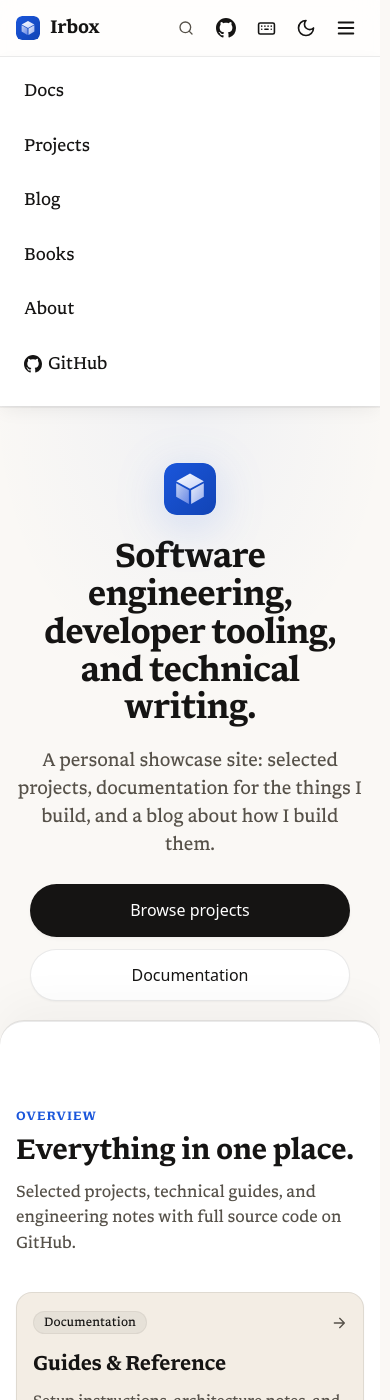
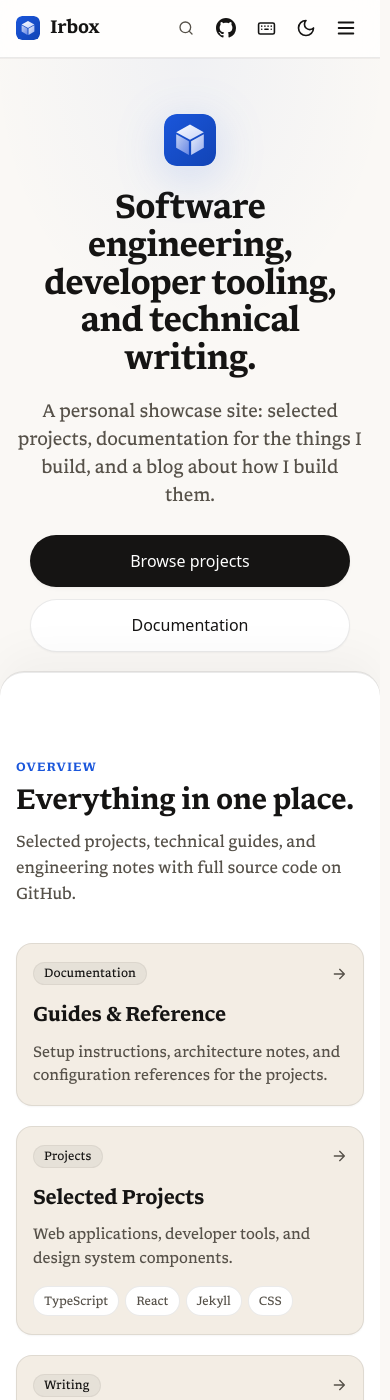
Before and after one commit to irbox/irbox.github.io, a Jekyll site: the page built from index.html, in a window 390 px wide and 1400 px high. Built offline with Jekyll 4.4.1, drawn with Linux system fonts in a browser that asks for light colours.

Commit message:
fix(nav): restore 2d1aaa6 mobile drawer grid animation styles and layout parity

```diff
--- a/assets/css/main.css
+++ b/assets/css/main.css
@@ -359,6 +359,7 @@
   scroll-padding-top: calc(var(--header-total-h) + 16px);
   -webkit-text-size-adjust: 100%;
   scrollbar-gutter: stable;
+  overflow-x: clip;
 }
 @media (prefers-reduced-motion: no-preference) {
   html {
@@ -448,6 +449,7 @@
 
 body {
   margin: 0;
+  overflow-x: clip;
   max-width: 100vw;
   background: var(--bg-body);
   color: var(--ink);
@@ -486,8 +488,6 @@
 /* Smooth page entrance transition to hide font/layout settles */
 main#main {
   flex: 1 0 auto;
-  min-width: 0;
-  max-width: 100%;
   animation: pageFadeIn 0.25s cubic-bezier(0.16, 1, 0.3, 1);
 }
 main#main:focus,
@@ -1027,7 +1027,7 @@
 .topnav__inner {
   display: flex;
   align-items: center;
-  gap: clamp(12px, 2vw, 24px);
+  gap: 24px;
   height: var(--header-h);
   max-width: var(--content-max);
   margin-inline: auto;
@@ -1136,38 +1136,38 @@
   display: inline-flex;
 }
 .drawer {
-  display: none;
-  border-top: 1px solid var(--border);
+  display: grid;
+  grid-template-rows: 0fr;
+  opacity: 0;
+  visibility: hidden;
+  border-top: 1px solid transparent;
+  padding: 0 16px;
+  overflow: hidden;
+  transition:
+    grid-template-rows 0.24s cubic-bezier(0.16, 1, 0.3, 1),
+    opacity 0.2s ease,
+    padding 0.24s cubic-bezier(0.16, 1, 0.3, 1),
+    border-color 0.2s ease,
+    visibility 0.24s;
+}
+.drawer[hidden] {
+  display: none !important;
+}
+.drawer > nav {
+  min-height: 0;
+  display: flex;
+  flex-direction: column;
+}
+.drawer.is-open {
+  grid-template-rows: 1fr;
+  opacity: 1;
+  visibility: visible;
   padding: 8px 16px max(16px, env(safe-area-inset-bottom, 16px));
+  border-top-color: var(--border);
   background: var(--glass-surface);
   backdrop-filter: var(--backdrop-glass);
   -webkit-backdrop-filter: var(--backdrop-glass);
   box-shadow: var(--shadow-md);
-  overflow: hidden;
-}
-.drawer:not([hidden]),
-.drawer.is-open {
-  display: block;
-  animation: drawerFadeIn 0.2s cubic-bezier(0.16, 1, 0.3, 1);
-}
-.drawer[hidden] {
-  display: none !important;
-}
-.drawer > nav {
-  min-height: 0;
-  display: flex;
-  flex-direction: column;
-  gap: 2px;
-}
-@keyframes drawerFadeIn {
-  from {
-    opacity: 0;
-    transform: translateY(-4px);
-  }
-  to {
-    opacity: 1;
-    transform: translateY(0);
-  }
 }
 @media (min-width: 768px) {
   .drawer {
@@ -4273,3 +4273,34 @@
     color: #000 !important;
   }
 }
+
+/* ─────────────────────────────────────────────────────────────
+   Code Shield & Anti-Inspection Notification
+   ───────────────────────────────────────────────────────────── */
+.shield-toast {
+  position: fixed;
+  bottom: calc(var(--space-6) + env(safe-area-inset-bottom, 0px));
+  left: 50%;
+  transform: translateX(-50%) translateY(20px);
+  background: light-dark(rgba(26, 30, 39, 0.95), rgba(18, 22, 32, 0.95));
+  color: #fff;
+  backdrop-filter: blur(12px);
+  -webkit-backdrop-filter: blur(12px);
+  padding: 0.625rem 1.25rem;
+  border-radius: var(--radius-full);
+  font-size: var(--text-xs);
+  font-weight: 500;
+  box-shadow: 0 10px 25px rgba(0, 0, 0, 0.25);
+  border: 1px solid light-dark(rgba(255, 255, 255, 0.1), rgba(255, 255, 255, 0.15));
+  z-index: 9999;
+  opacity: 0;
+  pointer-events: none;
+  transition:
+    opacity 0.25s ease,
+    transform 0.25s cubic-bezier(0.16, 1, 0.3, 1);
+}
+
+.shield-toast.is-visible {
+  opacity: 1;
+  transform: translateX(-50%) translateY(0);
+}
```
